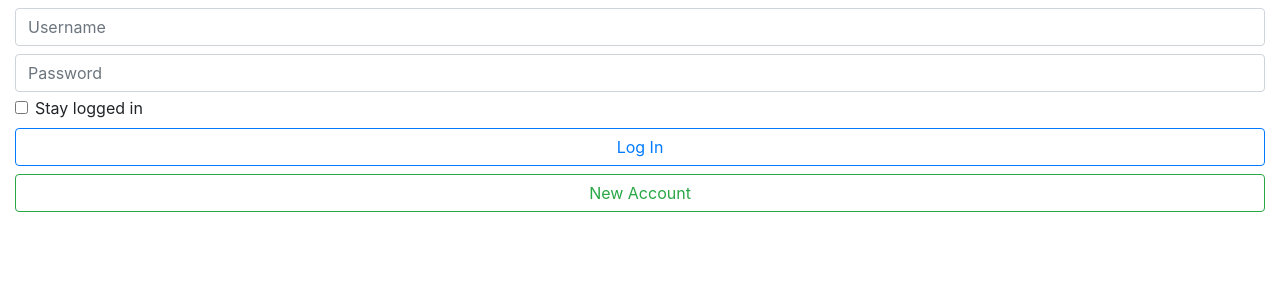
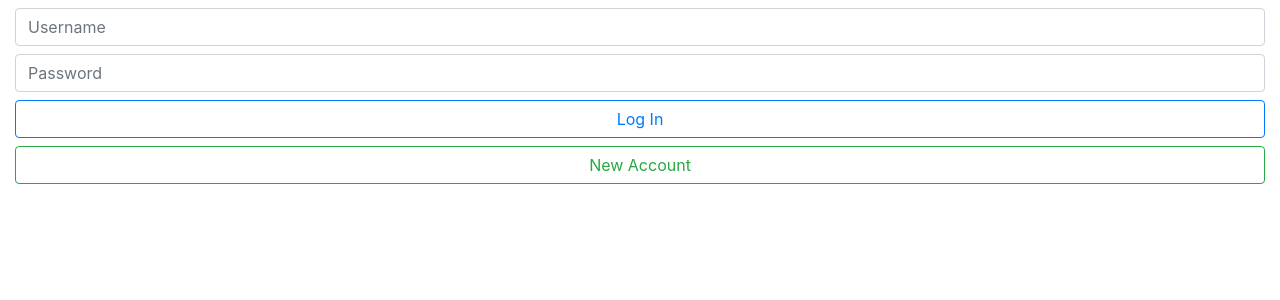
Before and after one commit to iwantm/QAEventTracker, a Flask app: page /login in a window 1280 px wide. Shown: the part 56-356 px from the top of the page. Run offline with Flask 2, Linux system fonts and the light colour scheme; some libraries are stand-ins or nearby versions.

Commit message:
change name of form field

```diff
--- a/application/forms.py
+++ b/application/forms.py
@@ -31,13 +31,12 @@ class RegistrationForm(FlaskForm):
 
 
 class LoginForm(FlaskForm):
-    user_name = StringField('Username',
-                            validators=[DataRequired(),
-                                        ]
-                            )
+    username = StringField('Username',
+                           validators=[DataRequired(),
+                                       ]
+                           )
     password = PasswordField('Password',
                              validators=[DataRequired()])
-    stay_logged_in = BooleanField('Stay Logged In')
     submit = SubmitField('Log In')
 
 
--- a/application/routes.py
+++ b/application/routes.py
@@ -1,4 +1,3 @@
-from threading import Event
 from application import app, db, bcrypt
 from flask import render_template, redirect, url_for, request
 from application.forms import EventForm, RegistrationForm, LoginForm, UpdateAccountForm, EditEventForm
@@ -8,12 +7,11 @@ from flask_login import login_user, current_user, logout_user, login_required
 
 @app.route('/')
 @app.route('/home')
+@login_required
 def home():
-    if current_user.is_authenticated:
-        events = Groups.query.filter_by(
-            user_id=current_user.id).join(Events).order_by(Events.date).all()
-        return render_template('index.html', title='Home', events=events)
-    return redirect(url_for('login'))
+    events = Groups.query.filter_by(
+        user_id=current_user.id).join(Events).order_by(Events.date).all()
+    return render_template('index.html', title='Home', events=events)
 
 # User Routes
 
@@ -43,9 +41,9 @@ def login():
         return redirect(url_for('home'))
     form = LoginForm()
     if form.validate_on_submit():
-        user = Users.query.filter_by(user_name=form.user_name.data).first()
+        user = Users.query.filter_by(user_name=form.username.data).first()
         if user and bcrypt.check_password_hash(user.password, form.password.data):
-            login_user(user, remember=form.stay_logged_in.data)
+            login_user(user)
             return redirect(url_for('home'))
     return render_template('login.html', title='Login', form=form)
 
--- a/application/templates/login.html
+++ b/application/templates/login.html
@@ -3,14 +3,9 @@
 
 <form class="form-group" method="POST" action=''>
     {{form.hidden_tag()}}
-    {{form.user_name(class="form-control mt-2",placeholder="Username")}}
+    {{form.username(class="form-control mt-2",placeholder="Username")}}
     {{form.password(class="form-control mt-2", placeholder="Password")}}
-    <div class="form-check mt-1">
-        {{form.stay_logged_in(class="form-check-input")}}
-        <label class="form-check-label" for="defaultCheck1">
-            Stay logged in
-        </label>
-    </div>
+
     {{ form.submit(class="btn btn-outline-primary btn-block mt-2") }}
     <a class="btn btn-outline-success btn-block" href="{{url_for('register')}}">New Account</a>
 </form>
```
